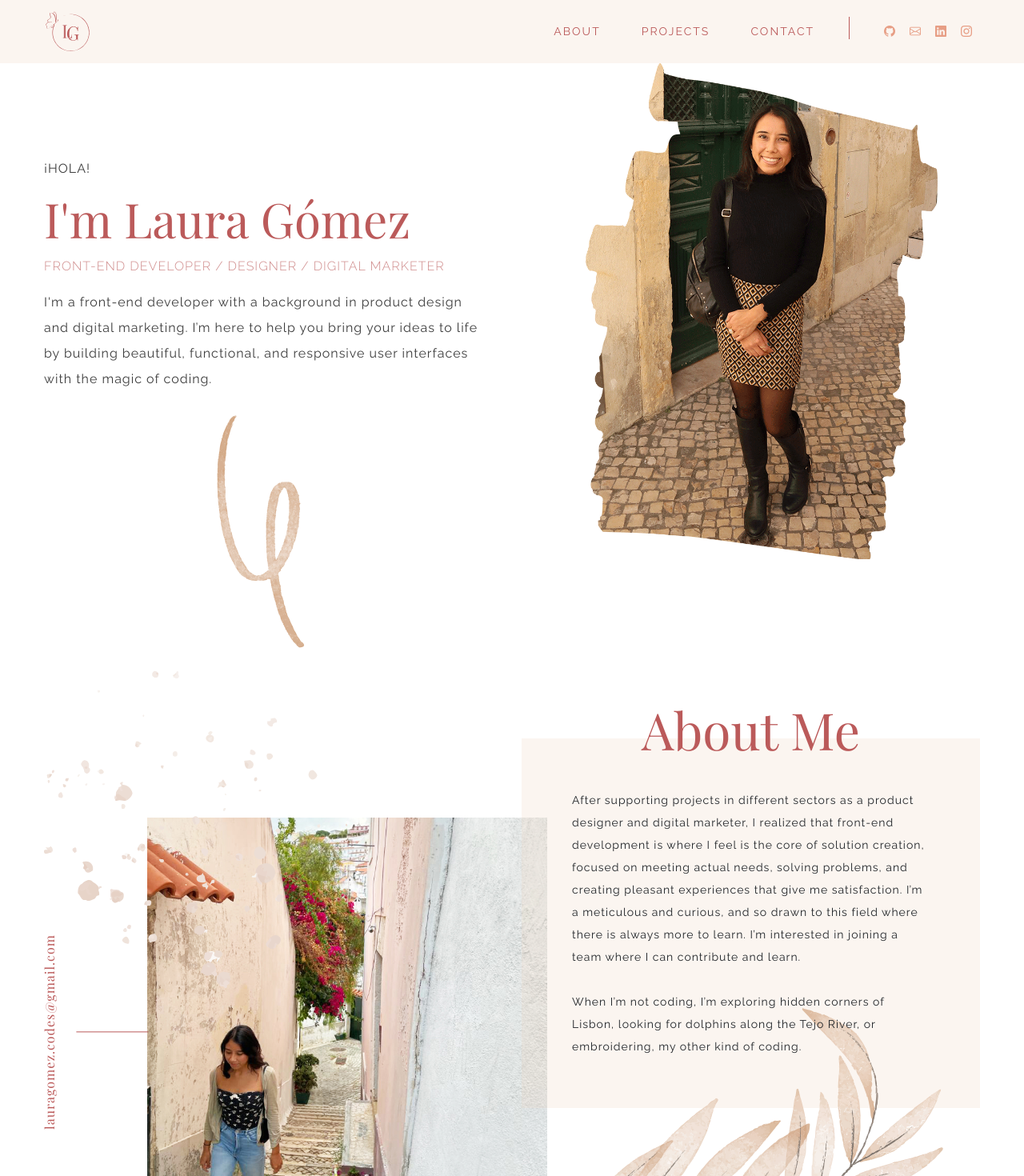
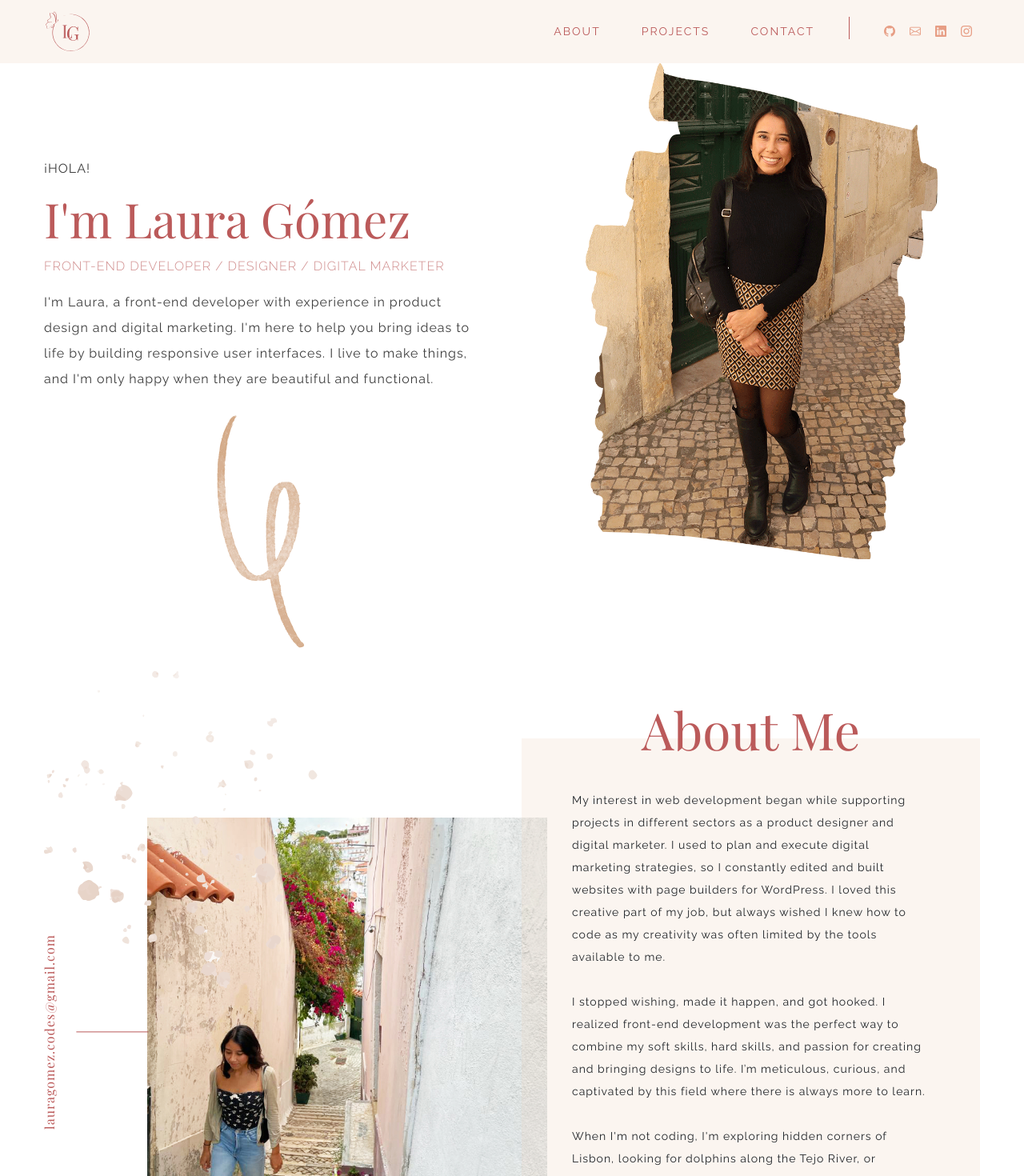
Before and after one commit to lauragomez04/react-portfolio, a React (Create React App) app: page / in a window 1280 px wide. Shown: the top 1470 px of the page at 80% size. Built offline with nearby package versions, Linux system fonts and the light colour scheme; a web font is replaced by a local one.

Commit message:
Added and changed texts

```diff
--- a/src/AboutMe.js
+++ b/src/AboutMe.js
@@ -20,18 +20,28 @@ export default function AboutMe() {
         <div className="col">
           <h2 className="text-center about-title title">About Me</h2>
           <p className="about-text">
-            After supporting projects in different sectors as a product designer
-            and digital marketer, I realized that front-end development is where
-            I feel is the core of solution creation, focused on meeting actual
-            needs, solving problems, and creating pleasant experiences that give
-            me satisfaction. I’m a meticulous and curious, and so drawn to this
-            field where there is always more to learn. I’m interested in joining
-            a team where I can contribute and learn.
+            My interest in web development began while supporting projects in
+            different sectors as a product designer and digital marketer. I used
+            to plan and execute digital marketing strategies, so I constantly
+            edited and built websites with page builders for WordPress. I loved
+            this creative part of my job, but always wished I knew how to code
+            as my creativity was often limited by the tools available to me.
+            <br />
+            <br />I stopped wishing, made it happen, and got hooked. I realized
+            front-end development was the perfect way to combine my soft skills,
+            hard skills, and passion for creating and bringing designs to life.
+            I’m meticulous, curious, and captivated by this field where there is
+            always more to learn.
             <br />
             <br />
-            When I’m not coding, I’m exploring hidden corners of Lisbon, looking
+            When I'm not coding, I'm exploring hidden corners of Lisbon, looking
             for dolphins along the Tejo River, or embroidering, my other kind of
             coding.
+            <br />
+            <br />
+            I’m interested in joining a team where I can contribute and learn.
+            The technologies I've been working with are HTML5, CSS3, Javascript,
+            React, and Bootstrap. Click on the button below to see my C.V.
           </p>
           <div className="about-leaf">
             <img src="./images/about-me-leaf.svg" alt="" />
--- a/src/Introduction.js
+++ b/src/Introduction.js
@@ -10,10 +10,10 @@ export default function Introduction() {
           <h1>I'm Laura Gómez</h1>
           <h2>FRONT-END DEVELOPER / DESIGNER / DIGITAL MARKETER</h2>
           <p>
-            I'm a front-end developer with a background in product design and
-            digital marketing. I’m here to help you bring your ideas to life by
-            building beautiful, functional, and responsive user interfaces with
-            the magic of coding.
+            I'm Laura, a front-end developer with experience in product design
+            and digital marketing. I'm here to help you bring ideas to life by
+            building responsive user interfaces. I live to make things, and I'm
+            only happy when they are beautiful and functional.
           </p>
           <div className="deco-brush"></div>
         </div>
--- a/src/ProjectsData.js
+++ b/src/ProjectsData.js
@@ -27,7 +27,7 @@ export const projectsData = [
     purpose:
       "I built this Dictionary app to improve my skills in React and using APIs. I started designing this project for a SheCodes workshop in Invision and then added more detail using Figma. This time I wanted to use a custom hook made by another developer to enrich my Dictionary app.",
     stack:
-      "I used React to continue improving my skills in this library,  its simplicity, and the possibility of using libraries built by other developers. In this project, I used use-sound by Josh Comeau to play the word phonetics mp3 file from the Google Dictionary API. I used Bootstrap to make this app responsive in all devices and for the icons I needed.",
+      "I used React to continue improving my skills in this library,  its simplicity, and the possibility of using libraries built by other developers. In this project, I used use-sound by Josh Comeau to play the word phonetics mp3 file from the Google Dictionary API. I used Bootstrap to make this app responsive on all devices and for the icons I needed.",
     link: "https://dictionary-project-react.netlify.app/",
     github: "https://github.com/lauragomez04/react-dictionary",
   },
```
